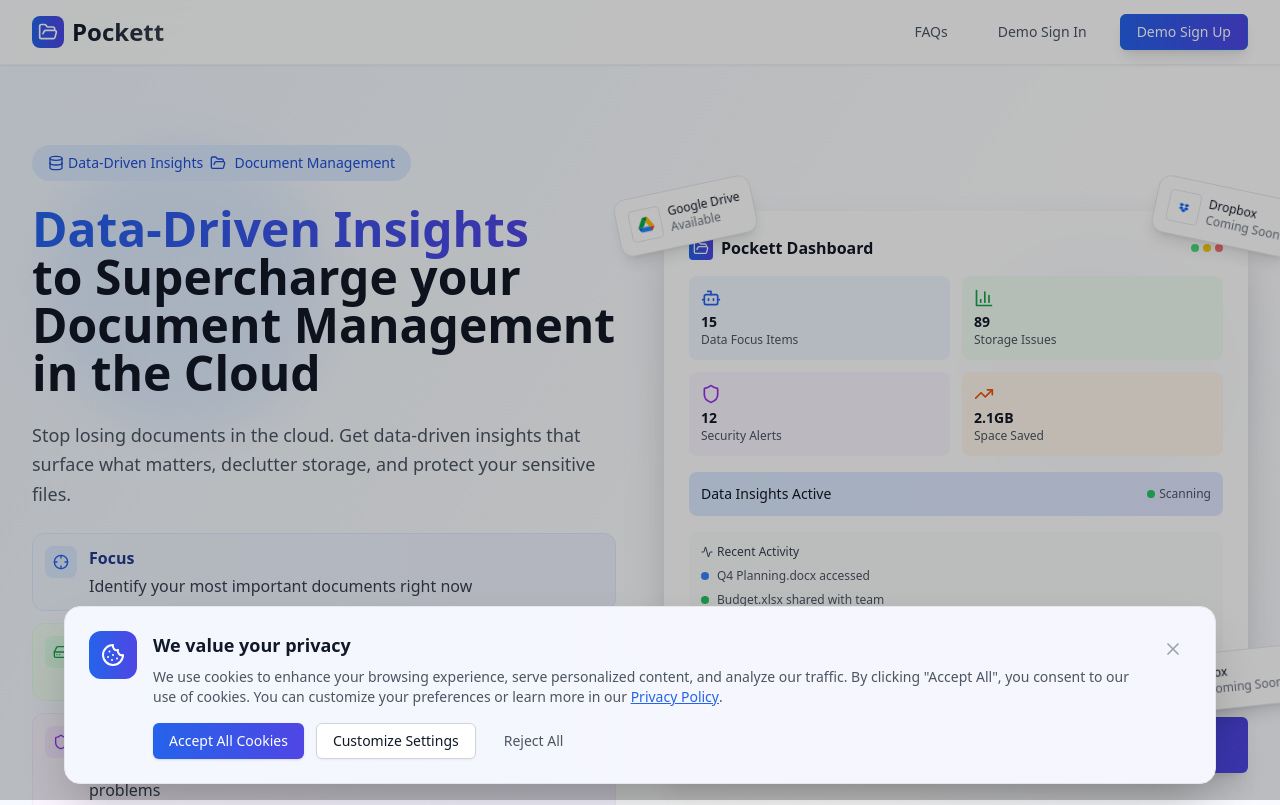
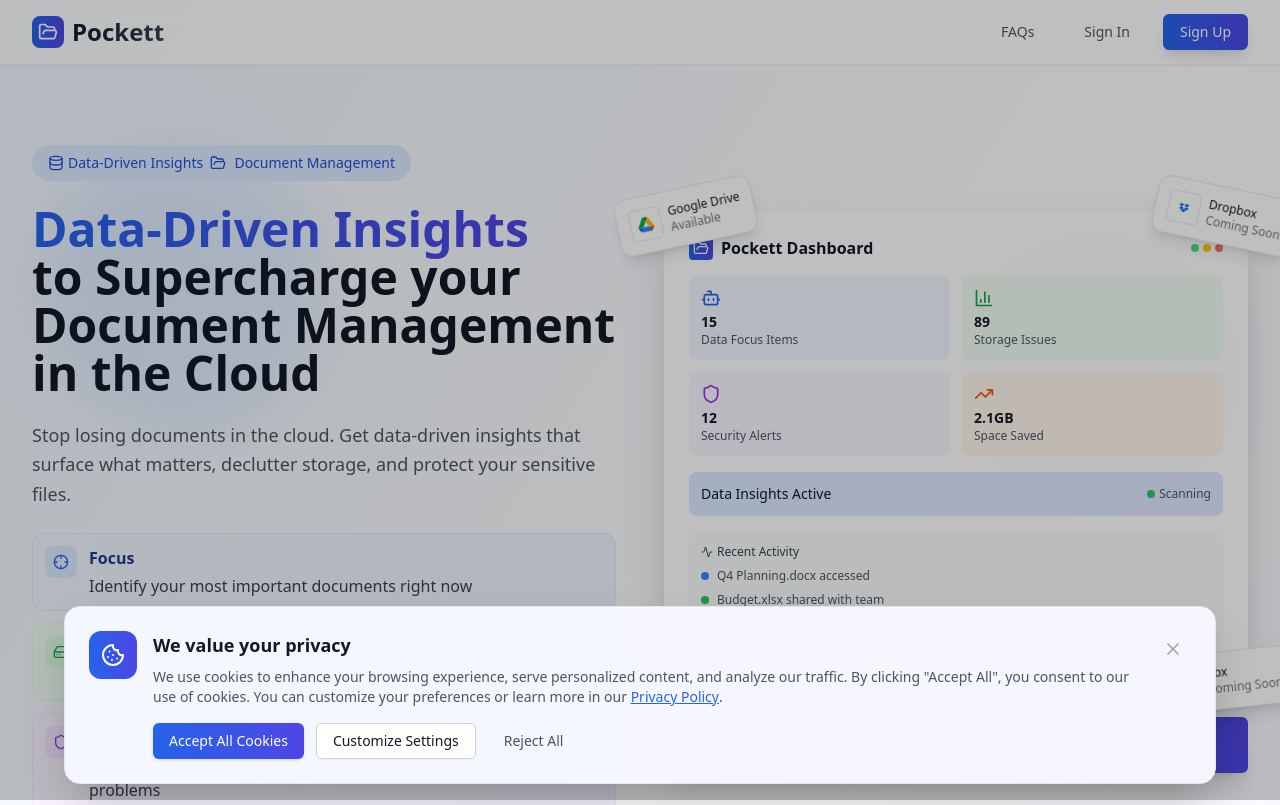
Before and after one commit to pockett-one/pockett-docs, a Next.js app in the folder frontend/: page / in a window 1280 px wide. Shown: the top 805 px of the page. Built offline with nearby package versions, Linux system fonts and the light colour scheme; grey boxes are pictures that could not be loaded.

Commit message:
fix: Update button labels for clarity on landing page
- Changed "Demo Sign In" to "Sign In" and "Demo Sign Up" to "Sign Up" for a more straightforward user experience.
- Ensured consistency in button labeling to align with standard navigation practices.

```diff
--- a/frontend/app/page.tsx
+++ b/frontend/app/page.tsx
@@ -48,10 +48,10 @@
                 FAQs
               </button>
               <Link href="/demo/signin">
-                <Button variant="ghost" className="text-gray-600 hover:text-blue-600 hover:bg-gradient-to-r hover:from-blue-50 hover:to-indigo-50 transition-all duration-300 border border-transparent hover:border-blue-200 hover:shadow-sm transform hover:-translate-y-0.5">Demo Sign In</Button>
+                <Button variant="ghost" className="text-gray-600 hover:text-blue-600 hover:bg-gradient-to-r hover:from-blue-50 hover:to-indigo-50 transition-all duration-300 border border-transparent hover:border-blue-200 hover:shadow-sm transform hover:-translate-y-0.5">Sign In</Button>
               </Link>
               <Link href="/demo/signup">
-                <Button className="bg-gradient-to-r from-blue-600 to-indigo-600 hover:from-blue-700 hover:to-indigo-700 shadow-lg hover:shadow-2xl transition-all duration-300 transform hover:-translate-y-1 hover:scale-105 border border-blue-600 hover:border-blue-700">Demo Sign Up</Button>
+                <Button className="bg-gradient-to-r from-blue-600 to-indigo-600 hover:from-blue-700 hover:to-indigo-700 shadow-lg hover:shadow-2xl transition-all duration-300 transform hover:-translate-y-1 hover:scale-105 border border-blue-600 hover:border-blue-700">Sign Up</Button>
               </Link>
             </div>
           </div>
```
